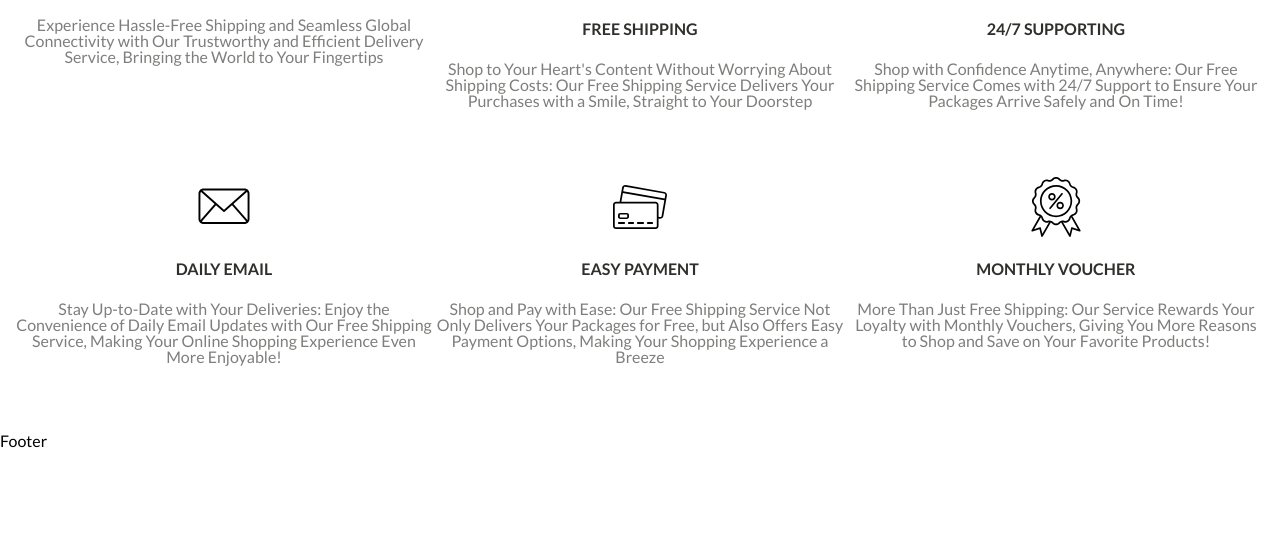
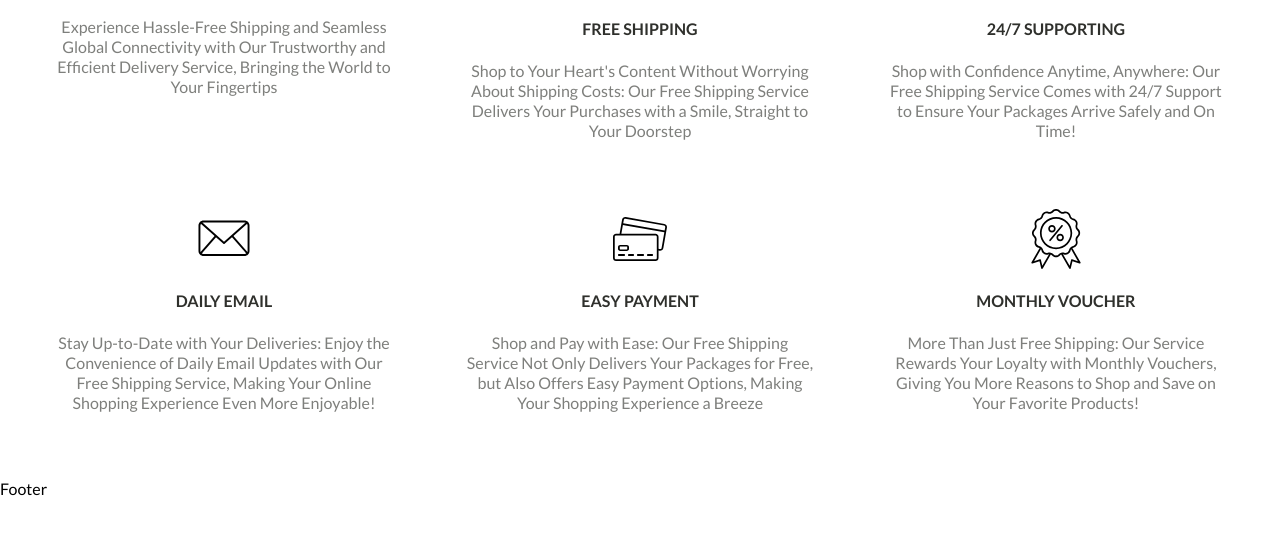
Before and after one commit to NataliaBielik1/lessons, a plain HTML site: page lesson_05/lesson_05/index.html in a window 1280 px wide. Shown: the part 257-792 px from the top of the page. Drawn offline with Linux system fonts and the light colour scheme.

Commit message:
fixed mistakes

```diff
--- a/lesson_05/lesson_05/css/reset.css
+++ b/lesson_05/lesson_05/css/reset.css
@@ -4,7 +4,7 @@
    padding: 0;
    margin: 0;
    border: none;
-   box-sizing: bo;
+   box-sizing: border-box;
 }
  a {
     text-decoration: none;
--- a/lesson_05/lesson_05/css/style.css
+++ b/lesson_05/lesson_05/css/style.css
@@ -39,8 +39,8 @@ h1 {
 }
 
 .item_card {
-    /* padding-left: 34px;
-    padding-right: 34px;  */
+    padding-left: 34px;
+    padding-right: 34px;
     display: inline-block;
     width: 33.333%;
     vertical-align: top;
@@ -68,4 +68,5 @@ h4 {
 .content {
     margin-bottom: 68px;
     color: #7E7F7C;
+    line-height: 125%;
 }
```
Also changed, not shown: lesson_05/info.txt (deleted).
